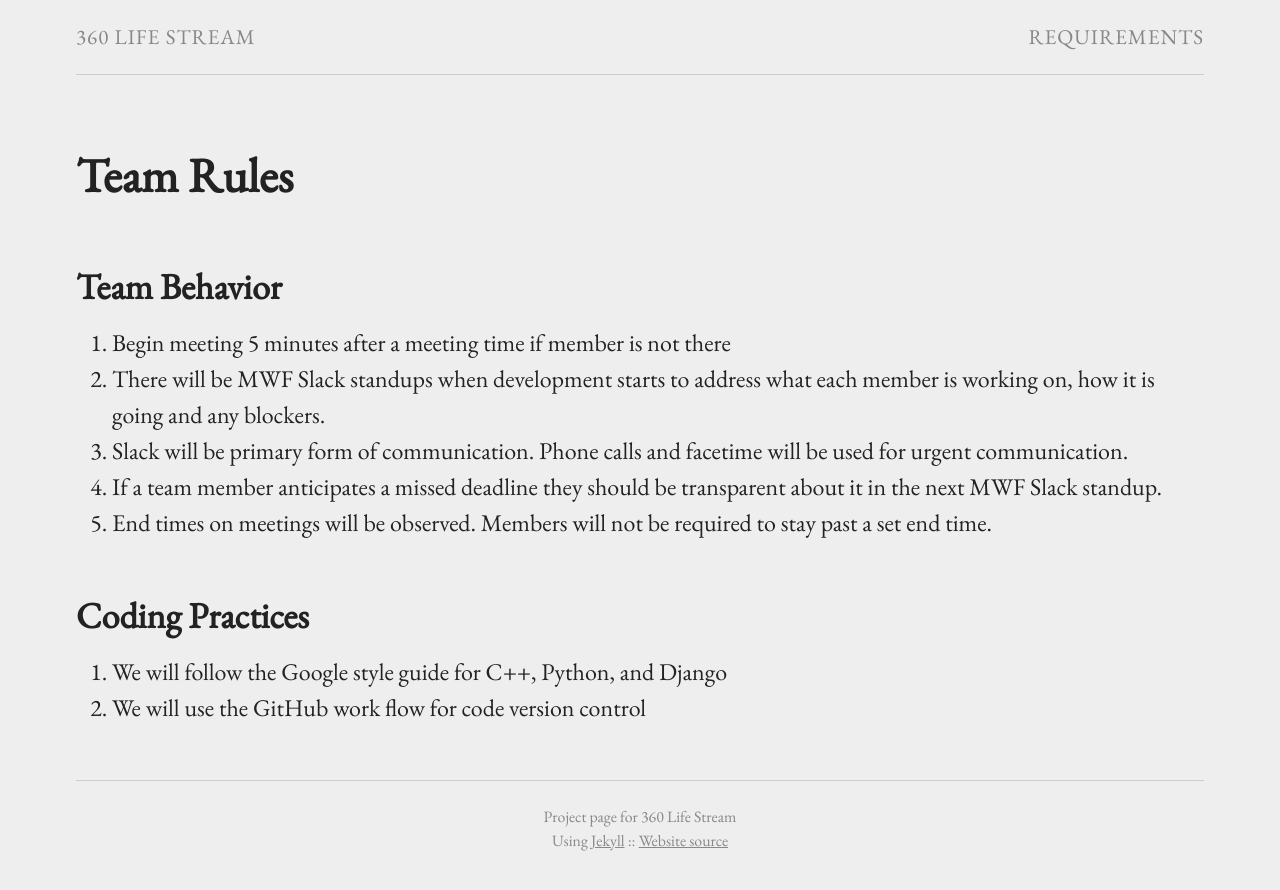
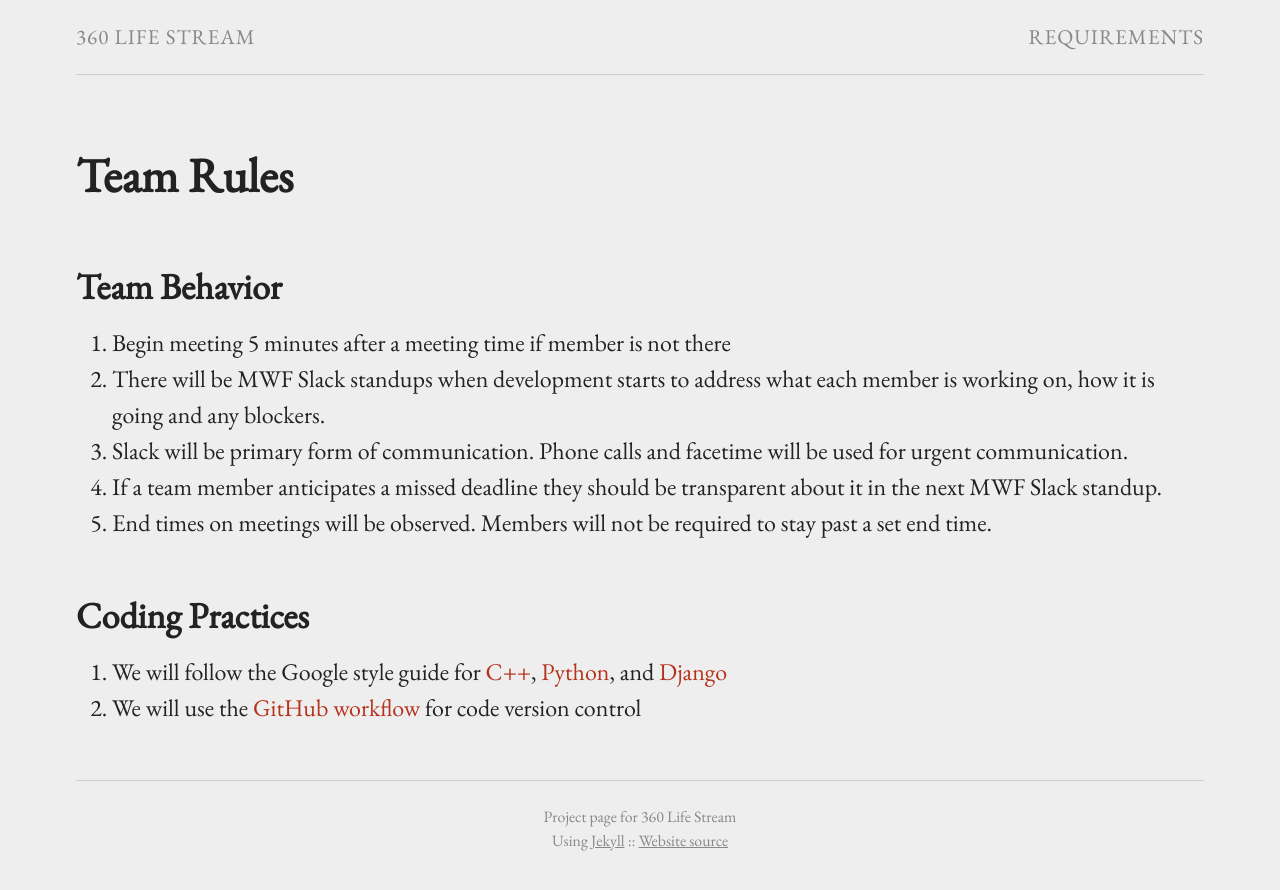
Before and after one commit to 360ls/360ls, a Jekyll site: the page built from rules.md, in a window 1280 px wide. Shown: the top 890 px of the page. Built offline with Jekyll 4.4.1, drawn with Linux system fonts in a browser that asks for light colours.

Commit message:
add links for coding style guidelines

```diff
--- a/rules.md
+++ b/rules.md
@@ -12,5 +12,5 @@ permalink: /rules/
 5. End times on meetings will be observed. Members will not be required to stay past a set end time.
 
 ## Coding Practices
-1. We will follow the Google style guide for C++, Python, and Django
-2. We will use the GitHub work flow for code version control
+1. We will follow the Google style guide for [C++](https://google.github.io/styleguide/cppguide.html), [Python](https://google.github.io/styleguide/pyguide.html), and [Django](https://docs.djangoproject.com/en/dev/internals/contributing/writing-code/coding-style/)
+2. We will use the [GitHub workflow](https://guides.github.com/introduction/flow/) for code version control
```
Also changed, not shown: README.md.
